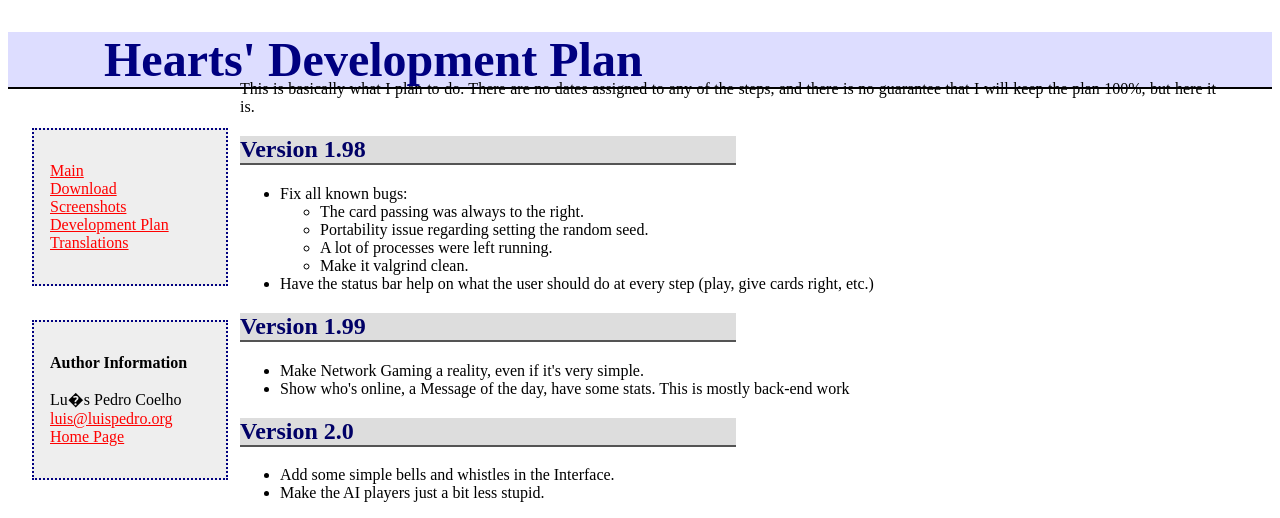
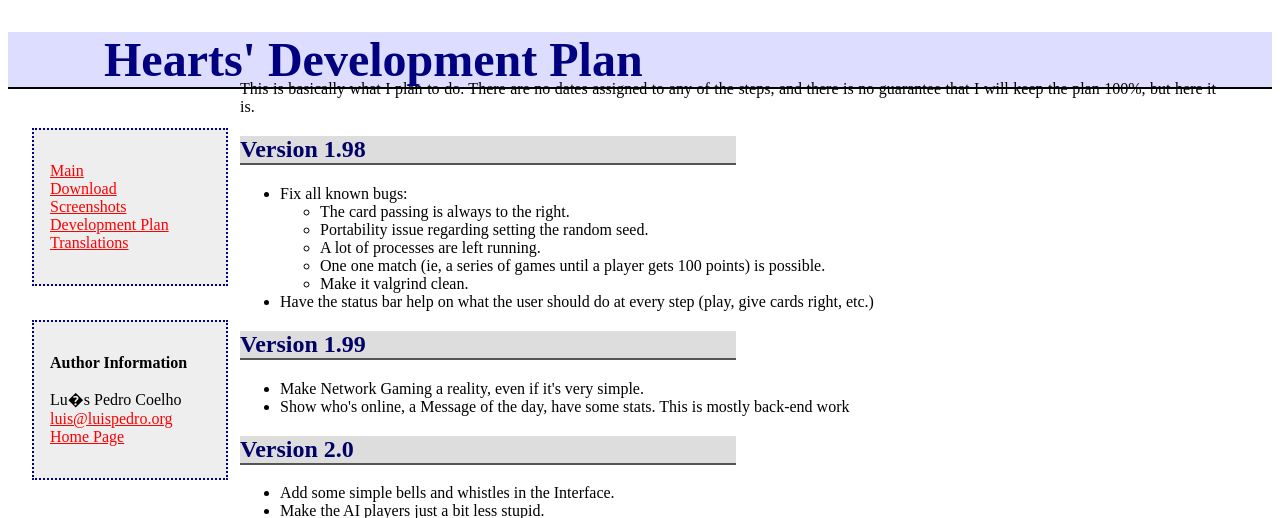
Before and after one commit to luispedro/hearts, a PHP site: page /plan.php in a window 1280 px wide. Shown: the top 518 px of the page. Run offline with PHP 8.4, Linux system fonts and the light colour scheme.

Commit message:
Use the present tense (the bugs are not yet fixed in current stable).
Add another important bug which needs to be fixed: the game doesn't restart after a game over.


git-svn-id: file:///home/luispedro/luispedro.org/svn/hearts/trunk@284 174c993c-7530-0410-8f2a-93c0592b7a1f

```diff
--- a/hearts.admin/public_html/plan.php
+++ b/hearts.admin/public_html/plan.php
@@ -11,9 +11,10 @@
 <ul>
 	<li>Fix all known bugs:
 		<ul>
-			<li>The card passing was always to the right.
+			<li>The card passing is always to the right.
 			<li>Portability issue regarding setting the random seed.
-			<li>A lot of processes were left running.
+			<li>A lot of processes are left running.
+			<li>One one match (ie, a series of games until a player gets 100 points) is possible.
 			<li>Make it valgrind clean.
 		</ul>
 	<li>Have the status bar help on what the user should do at every step (play, give cards right, etc.)
```
